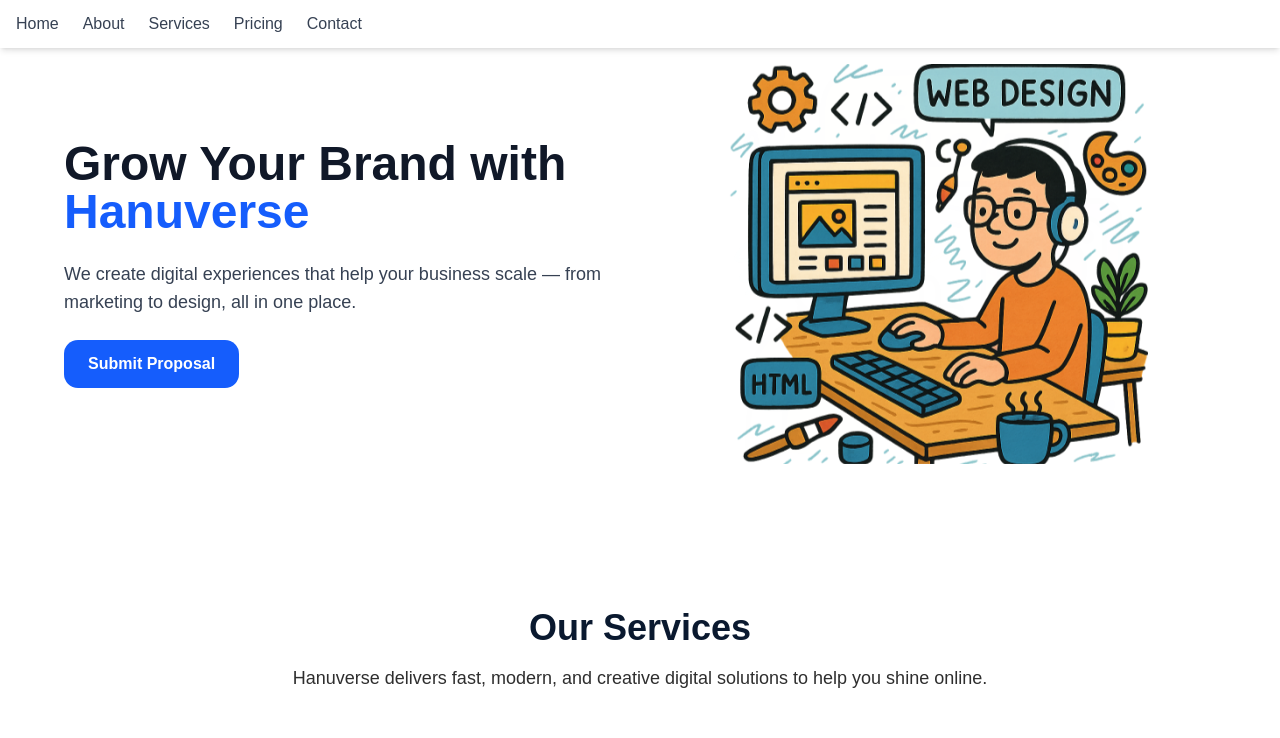
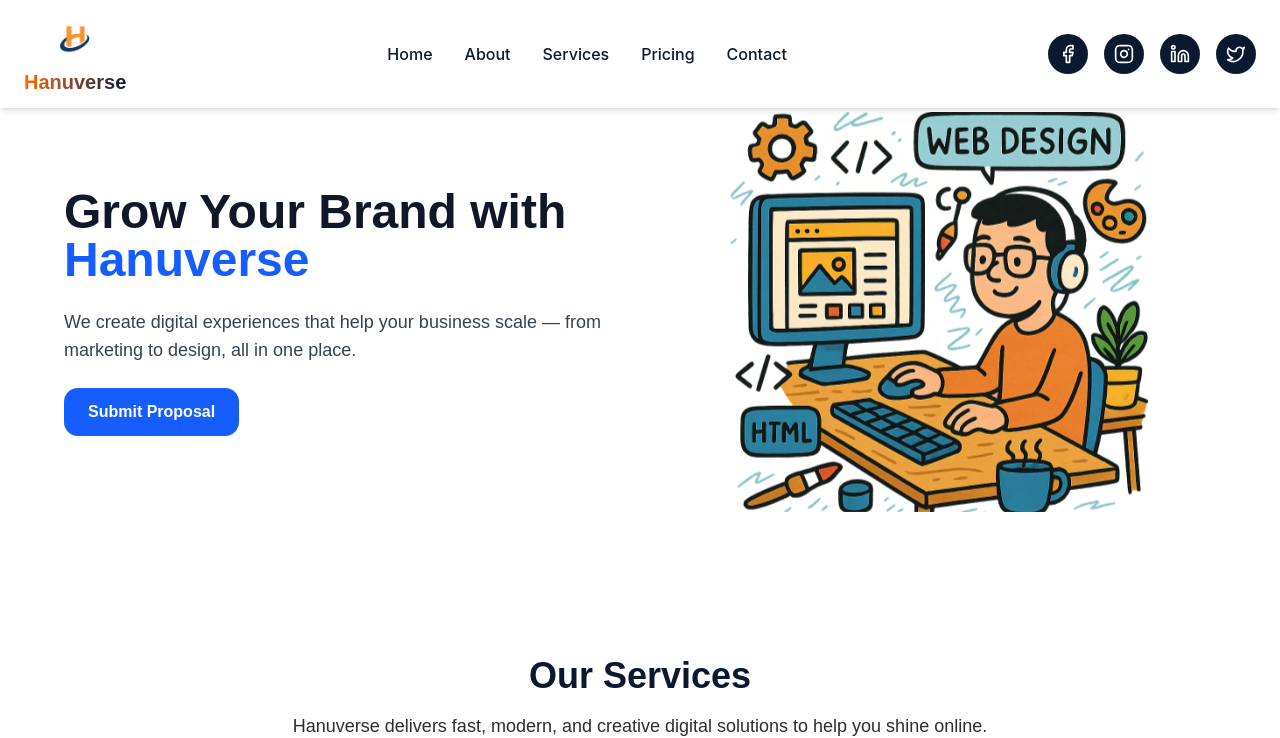
Before and after one commit to Ravindra-unuri/hanuverse-portfolio, a Next.js app: page / in a window 1280 px wide. Shown: the top 738 px of the page. Built offline with nearby package versions, Linux system fonts and the light colour scheme.

Commit message:
make changes in design

```diff
--- a/src/pages/components/AboutSection.js
+++ b/src/pages/components/AboutSection.js
@@ -2,7 +2,7 @@
 
 export default function AboutSection() {
     return (
-        <section id="about" className="bg-white-100 dark:bg-gray-900 py-16 px-6">
+        <section id="about" className=" dark:bg-gray-900 py-16 px-6">
             <div className="max-w-5xl mx-auto text-center">
                 <h2 className="text-4xl font-bold text-navi-blue mb-6">About Hanuverse</h2>
                 <p className="text-lg text-gray-700 dark:text-gray-300 mb-6">
--- a/src/pages/components/ContactSection.js
+++ b/src/pages/components/ContactSection.js
@@ -36,7 +36,7 @@
     return (
         <section
             id="contact"
-            className="bg-gradient-to-br from-[#F5F5F5] via-[#FFFFFF] to-[#F5F5F5] py-20 px-6"
+            className="bg-white py-20 px-6"
         >
             <div className="max-w-6xl mx-auto text-center">
                 <h2 className="text-4xl font-bold text-[#1A1A1A] mb-4 tracking-wide">
@@ -46,7 +46,7 @@
                     Passionate experts ready to bring your digital vision to life.
                 </p>
 
-                <div className="grid md:grid-cols-3 gap-10">
+                <div className="grid md:grid-cols-4 gap-5">
                     {team.map((member, index) => (
                         <div key={index} className="bg-[#CFCFCF] border-gray-200 rounded-2xl shadow-[0_4px_20px_rgba(0,0,0,0.05)] p-6 hover:shadow-[0_6px_25px_rgba(0,0,0,0.08)] transition">
                             <div>
--- a/src/pages/components/ContentBody.js
+++ b/src/pages/components/ContentBody.js
@@ -6,7 +6,7 @@
 
 export default function ContentBody() {
     return (
-        <div>
+        <div className="mt-12">
             <HeroSection />
             <ServiceSection />
             <PricingSection />
--- a/src/pages/components/NavigationHeader.js
+++ b/src/pages/components/NavigationHeader.js
@@ -1,80 +1,88 @@
 "use client";
 import { useState } from "react";
-import { Link } from "lucide-react";
-import Image from "next/image";
+import { Facebook, Instagram, Linkedin, Twitter } from "lucide-react";
 
 export default function NavBar() {
   const [isOpen, setIsOpen] = useState(false);
 
-  // ✅ Define links only once
   const navLinks = ["Home", "About", "Services", "Pricing", "Contact"];
 
   return (
-    <header className="w-full fixed top-0 z-50 bg-white shadow-md dark:bg-[#0A192F] dark:shadow-lg">
-      <div className="max-w-7xl mx-auto px-4 py-3 flex items-center justify-between">
+    <header className="w-full fixed top-0 z-50 bg-white shadow-md">
+      <div className="max-w-7xl mx-auto px-4 sm:px-6 py-3 flex justify-between items-center">
 
-        {/* Logo and Brand Name */}
-        {/* <Link href="/" className="flex items-center space-x-2">
-          <Image
+        {/* 🔸 Logo + Company Name */}
+        <div className="flex flex-col items-center">
+          <img
             src="/assets/LOGO.png"
             alt="Logo"
-            width={45}
-            height={45}
-            // className="rounded-full"
+            className="w-12 h-12 sm:w-14 sm:h-14 rounded-full object-cover"
           />
-          <span className="text-xl font-bold text-[#0A192F] dark:text-white tracking-wide">
-            HANUVERSE
-          </span>
-        </Link> */}
+          <h1 className="text-lg sm:text-xl font-extrabold bg-gradient-to-r from-orange-500 to-[#0A192F] bg-clip-text text-transparent">
+            Hanuverse
+          </h1>
+        </div>
 
-        {/* Desktop Nav */}
-        <nav className="hidden md:flex space-x-6 font-medium text-gray-700 dark:text-gray-200">
+        {/* 🔸 Navigation Links (Desktop Only) */}
+        <nav className="hidden md:flex space-x-8 font-[Inter] text-[#0A192F] text-base font-medium">
           {navLinks.map((item) => (
-            <a
+            <button
               key={item}
-              href={`#${item.toLowerCase()}`}
-              className="hover:text-[#D4AF37] transition-colors duration-200"
+              className="hover:text-orange-500 transition-colors duration-200"
             >
               {item}
-            </a>
+            </button>
           ))}
         </nav>
 
-        {/* Mobile Menu Button */}
-        <div className="md:hidden">
-          <button
-            onClick={() => setIsOpen(!isOpen)}
-            className="text-[#0A192F] dark:text-white focus:outline-none"
-          >
-            {isOpen ? (
-              // X icon
-              <svg className="w-6 h-6" fill="none" stroke="currentColor" strokeWidth={2} viewBox="0 0 24 24">
-                <path strokeLinecap="round" strokeLinejoin="round" d="M6 18L18 6M6 6l12 12" />
-              </svg>
-            ) : (
-              // Hamburger icon
-              <svg className="w-6 h-6" fill="none" stroke="currentColor" strokeWidth={2} viewBox="0 0 24 24">
-                <path strokeLinecap="round" strokeLinejoin="round" d="M4 6h16M4 12h16M4 18h16" />
-              </svg>
-            )}
-          </button>
+        {/* 🔸 Social Icons (Desktop Only) */}
+        <div className="hidden md:flex justify-center space-x-4">
+          {[Facebook, Instagram, Linkedin, Twitter].map((Icon, index) => (
+            <a
+              key={index}
+              href="#"
+              className="bg-[#0A192F] text-white p-2.5 rounded-full hover:bg-orange-500 hover:text-black transition duration-300"
+            >
+              <Icon size={20} />
+            </a>
+          ))}
         </div>
+
+        {/* 🔸 Mobile Menu Button */}
+        <button
+          className="md:hidden text-[#0A192F] text-3xl"
+          onClick={() => setIsOpen(!isOpen)}
+        >
+          {isOpen ? "✕" : "☰"}
+        </button>
       </div>
 
-      {/* Mobile Nav (reuse navLinks, no duplication) */}
+      {/* 🔸 Mobile Menu */}
       {isOpen && (
-        <nav className="md:hidden bg-white dark:bg-[#0A192F] px-4 py-3 space-y-3 font-medium text-gray-700 dark:text-gray-200 shadow-md">
+        <div className="md:hidden bg-white border-t border-gray-200 text-center py-4 space-y-4 shadow-inner animate-slideDown">
+          {/* Nav Links */}
           {navLinks.map((item) => (
-            <a
+            <button
               key={item}
-              href={`#${item.toLowerCase()}`}
-              className="block hover:text-[#D4AF37] transition-colors duration-200"
-              onClick={() => setIsOpen(false)}
+              className="block w-full text-[#0A192F] text-lg font-medium hover:text-orange-500 transition-colors duration-200"
             >
               {item}
-            </a>
+            </button>
           ))}
-        </nav>
+
+          {/* Social Icons (Mobile) */}
+          <div className="flex justify-center space-x-5 mt-4">
+            {[Facebook, Instagram, Linkedin, Twitter].map((Icon, index) => (
+              <a
+                key={index}
+                href="#"
+                className="bg-[#0A192F] text-white p-3 rounded-full hover:bg-orange-500 hover:text-black transition duration-300"
+              >
+                <Icon size={22} />
+              </a>
+            ))}
+          </div>
+        </div>
       )}
     </header>
   );
```
Also changed, not shown: public/assets/LOGO.png.
